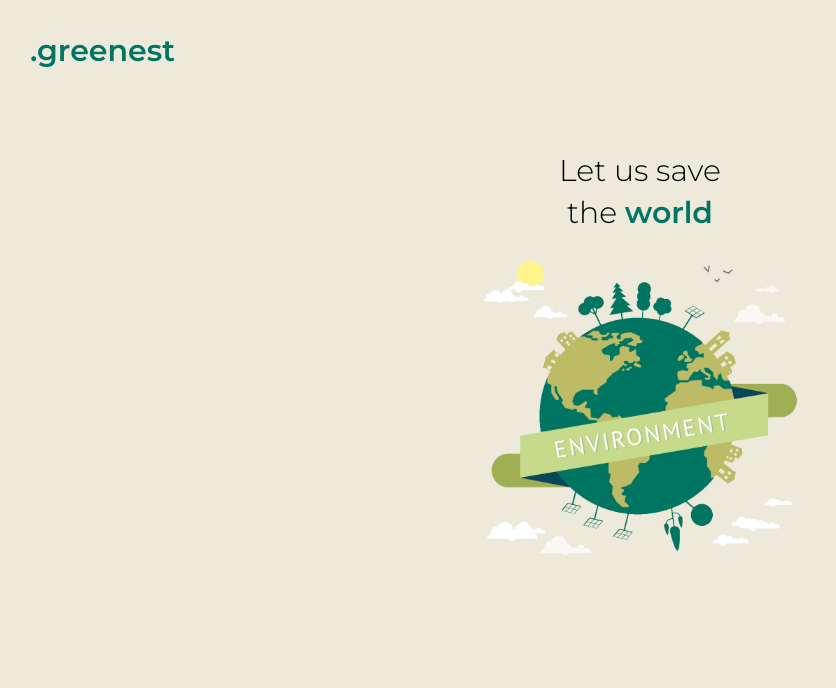
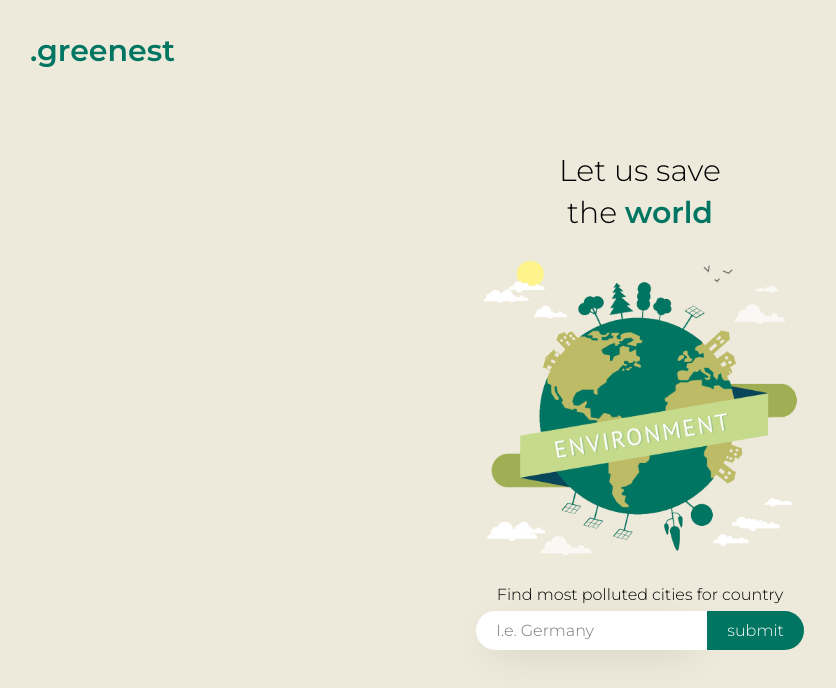
Before and after one commit to damian-balas/greenest, a React (Create React App) app: page / in a window 1280 px wide. Shown: the top 688 px of the page, without its empty margins (0-836 px from the left). Built offline with nearby package versions, Linux system fonts and the light colour scheme; the HTML template or start-up script is replaced by a standard one.

Commit message:
Add Form component, add form functionality, handle invalid country, add PropTypes

```diff
--- a/src/App.js
+++ b/src/App.js
@@ -1,14 +1,35 @@
 import React, { Component } from 'react';
+import PropTypes from 'prop-types';
 import { ThemeProvider } from 'styled-components';
 import GlobalStyle from './theme/GlobalStyle';
 import theme from './theme/mainTheme';
 import Header from './components/Header/Header';
 import Hero from './components/Hero/Hero';
+import Form from './components/Form/Form';
 
 class App extends Component {
-  state = {};
+  state = {
+    country: '',
+    isCountryInvalid: '',
+  };
+
+  handleSubmit = country => {
+    const { countryMap } = this.props;
+    if (!countryMap.has(country)) {
+      this.setState({
+        isCountryInvalid: true,
+      });
+    } else {
+      this.setState({
+        country,
+        isCountryInvalid: false,
+      });
+    }
+  };
 
   render() {
+    const { handleSubmit } = this;
+    const { isCountryInvalid } = this.state;
     return (
       <>
         <GlobalStyle />
@@ -16,6 +37,10 @@ class App extends Component {
           <Header />
           <main>
             <Hero />
+            <Form
+              isCountryInvalid={isCountryInvalid}
+              handleSubmit={handleSubmit}
+            />
           </main>
         </ThemeProvider>
       </>
@@ -23,4 +48,16 @@ class App extends Component {
   }
 }
 
+App.defaultProps = {
+  countryMap: new Map([
+    ['Poland', 'PL'],
+    ['Germany', 'DE'],
+    ['Spain', 'ES'],
+    ['France', 'FR'],
+  ]),
+};
+
+App.propTypes = {
+  countryMap: PropTypes.instanceOf(Map),
+};
 export default App;
--- /dev/null
+++ b/src/components/Form/Form.js
@@ -0,0 +1,248 @@
+import React, { Component } from 'react';
+import styled, { css } from 'styled-components';
+import PropTypes from 'prop-types';
+
+const StyledInput = styled.input`
+  padding: 1rem 2rem;
+  border-radius: 5rem 0 0 5rem;
+  border: none;
+  font-size: 1.6rem;
+  outline: none;
+  width: 100%;
+  box-shadow: 0px 10px 40px -15px rgba(0, 0, 0, 0.3);
+
+  :focus {
+    background: linear-gradient(
+        90deg,
+        rgb(197, 218, 139, 0.15),
+        rgb(197, 218, 139, 0.15)
+      ),
+      linear-gradient(90deg, white, white);
+  }
+`;
+
+const StyledForm = styled.form`
+  display: flex;
+  max-width: 40rem;
+  margin: 0 auto;
+  align-items: center;
+  justify-content: center;
+  flex-direction: column;
+  flex-wrap: wrap;
+  padding: 0 3rem;
+`;
+
+const StyledLabel = styled.label`
+  text-align: center;
+`;
+
+const StyledList = styled.ul`
+  text-align: center;
+  list-style: none;
+`;
+
+const StyledErrorMessage = styled.div`
+  color: rgb(214, 69, 65);
+  padding: 1rem;
+  text-align: center;
+`;
+
+const StyledListItem = styled.li`
+  cursor: pointer;
+  margin-top: 1rem;
+
+  :hover {
+    text-decoration: underline;
+  }
+
+  ${({ selected, theme }) =>
+    selected &&
+    css`
+      color: ${theme.primary};
+      font-weight: 600;
+    `}
+`;
+
+const StyledButton = styled.button`
+  font-size: 1.6rem;
+  border: none;
+  padding: 1rem 2rem;
+  border-radius: 0 5rem 5rem 0;
+  background-color: ${({ theme }) => theme.primary};
+  color: white;
+  cursor: pointer;
+
+  :hover,
+  :focus {
+    opacity: 0.8;
+  }
+`;
+
+const StyledWrapper = styled.div`
+  display: flex;
+  align-items: center;
+  justify-content: center;
+  margin-top: 0.5rem;
+`;
+
+class Form extends Component {
+  state = {
+    activeSuggestion: 0,
+    filteredSuggestions: [],
+    showSuggestions: false,
+    userInput: '',
+  };
+
+  handleChange = event => {
+    const { suggestions } = this.props;
+    const userInput = event.currentTarget.value;
+    const filteredSuggestions = suggestions.filter(suggestion =>
+      suggestion.toLowerCase().includes(userInput.toLowerCase()),
+    );
+
+    this.setState({
+      activeSuggestion: 0,
+      filteredSuggestions,
+      showSuggestions: !!filteredSuggestions.length,
+      userInput,
+    });
+  };
+
+  handleSuggestionClick = event => {
+    this.setState({
+      activeSuggestion: 0,
+      showSuggestions: false,
+      userInput: event.currentTarget.textContent,
+    });
+  };
+
+  handleKeyDown = event => {
+    const {
+      activeSuggestion,
+      filteredSuggestions,
+      showSuggestions,
+    } = this.state;
+
+    const isArrowUpPressed = event.keyCode === 38;
+    const isArrowDownPressed = event.keyCode === 40;
+    const isEnterPressed = event.keyCode === 13;
+
+    if (isArrowUpPressed || isArrowDownPressed) {
+      event.preventDefault();
+    }
+
+    if (isEnterPressed && showSuggestions) {
+      this.setState(prevState => ({
+        activeSuggestion: 0,
+        showSuggestions: false,
+        userInput: filteredSuggestions[prevState.activeSuggestion],
+      }));
+    } else if (isArrowUpPressed) {
+      if (activeSuggestion === 0) {
+        return;
+      }
+
+      this.setState(prevState => ({
+        activeSuggestion: prevState.activeSuggestion - 1,
+      }));
+    } else if (isArrowDownPressed) {
+      if (activeSuggestion + 1 === filteredSuggestions.length) {
+        return;
+      }
+
+      this.setState(prevState => ({
+        activeSuggestion: prevState.activeSuggestion + 1,
+      }));
+    }
+  };
+
+  handleSubmit = event => {
+    const { handleSubmit } = this.props;
+    const { userInput } = this.state;
+
+    event.preventDefault();
+    handleSubmit(userInput);
+  };
+
+  render() {
+    const {
+      handleChange,
+      handleSuggestionClick,
+      handleKeyDown,
+      handleSubmit,
+    } = this;
+
+    const {
+      activeSuggestion,
+      filteredSuggestions,
+      showSuggestions,
+      userInput,
+    } = this.state;
+
+    const { suggestions, errorMessage, isCountryInvalid } = this.props;
+
+    return (
+      <StyledForm autoComplete="off" onSubmit={handleSubmit}>
+        <StyledLabel htmlFor="country">
+          Find most polluted cities for country
+        </StyledLabel>
+        <StyledWrapper>
+          <StyledInput
+            type="text"
+            id="country"
+            onChange={handleChange}
+            onKeyDown={handleKeyDown}
+            value={userInput}
+            required
+            placeholder="I.e. Germany"
+          />
+
+          <StyledButton type="submit">submit</StyledButton>
+        </StyledWrapper>
+        {userInput &&
+          (filteredSuggestions.length ? (
+            showSuggestions && (
+              <StyledList>
+                {filteredSuggestions.map((suggestion, index) => {
+                  return (
+                    <StyledListItem
+                      selected={index === activeSuggestion}
+                      key={suggestion}
+                      onClick={handleSuggestionClick}
+                    >
+                      {suggestion}
+                    </StyledListItem>
+                  );
+                })}
+              </StyledList>
+            )
+          ) : (
+            <StyledErrorMessage>
+              <em>No suggestions found</em>
+            </StyledErrorMessage>
+          ))}
+        {isCountryInvalid && (
+          <StyledErrorMessage>
+            Invalid country, try {suggestions.join(', ')}
+          </StyledErrorMessage>
+        )}
+        {errorMessage && (
+          <StyledErrorMessage>{errorMessage}</StyledErrorMessage>
+        )}
+      </StyledForm>
+    );
+  }
+}
+
+Form.defaultProps = {
+  suggestions: ['Poland', 'Germany', 'Spain', 'France'],
+  errorMessage: '',
+};
+
+Form.propTypes = {
+  suggestions: PropTypes.arrayOf(PropTypes.string),
+  handleSubmit: PropTypes.func.isRequired,
+  errorMessage: PropTypes.string,
+  isCountryInvalid: PropTypes.bool.isRequired,
+};
+export default Form;
--- a/src/components/Hero/Hero.js
+++ b/src/components/Hero/Hero.js
@@ -3,8 +3,7 @@ import styled from 'styled-components';
 import bgImage from '../../assets/images/environment.jpg';
 
 const StyledHero = styled.section`
-  height: 40rem;
-  padding: 5rem 3rem;
+  padding: 5rem 3rem 0;
 `;
 
 const StyledImage = styled.div`
```
